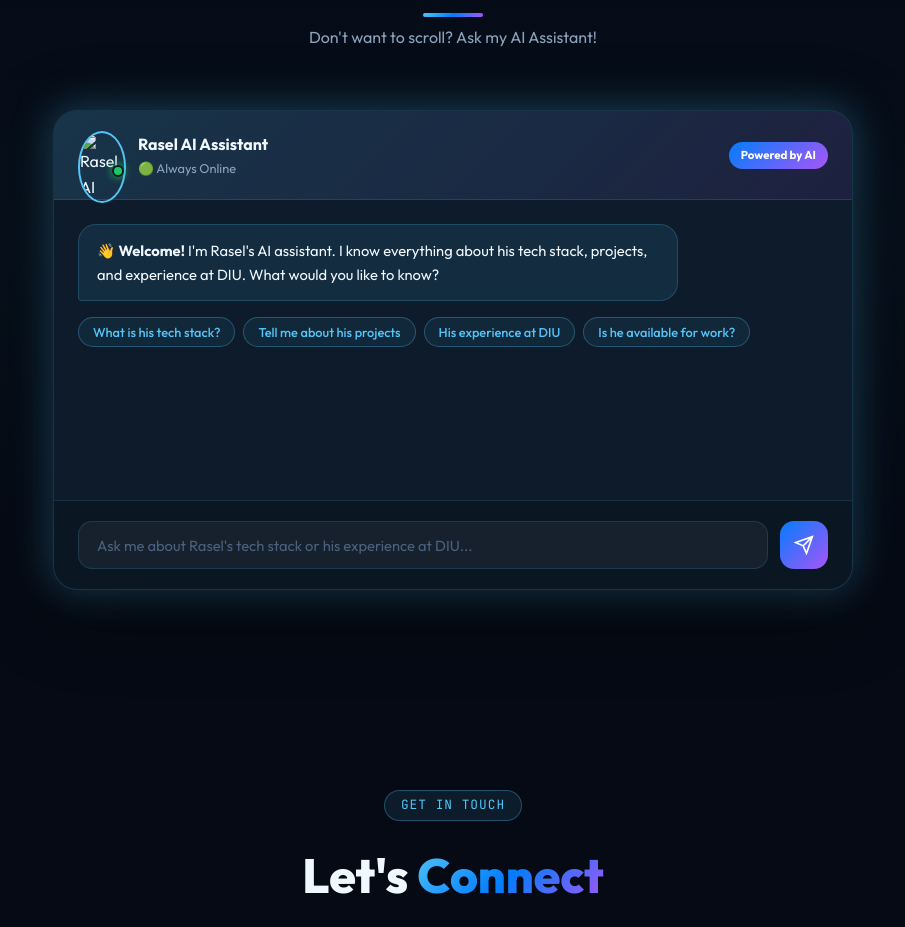
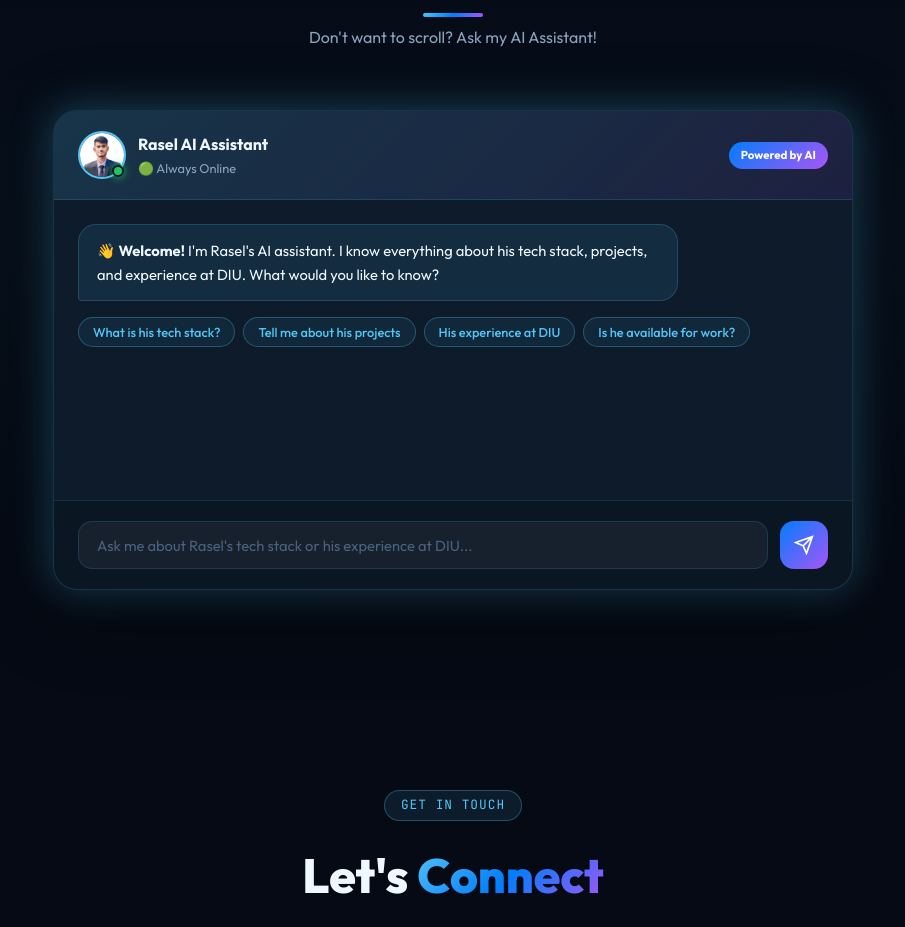
Before and after one commit to aminulislam1237/portfolio, a plain HTML site: page index.html in a window 1280 px wide. Shown: the part 6343-7270 px from the top of the page, without its empty margins (187-1092 px from the left). Drawn offline with nearby package versions, Linux system fonts and the light colour scheme; animation ran at ten frames a second.

Commit message:
Update image source for Rasel AI avatar

```diff
--- a/index.html
+++ b/index.html
@@ -584,7 +584,7 @@
       <div class="ai-chat-container">
         <div class="ai-chat-header">
           <div class="ai-avatar">
-            <img src="photo/IMG_20230720_200121.jpg" alt="Rasel AI" />
+            <img src="IMG_20230720_200121.jpg" alt="Rasel AI" />
             <div class="ai-online-dot"></div>
           </div>
           <div class="ai-header-info">
```
